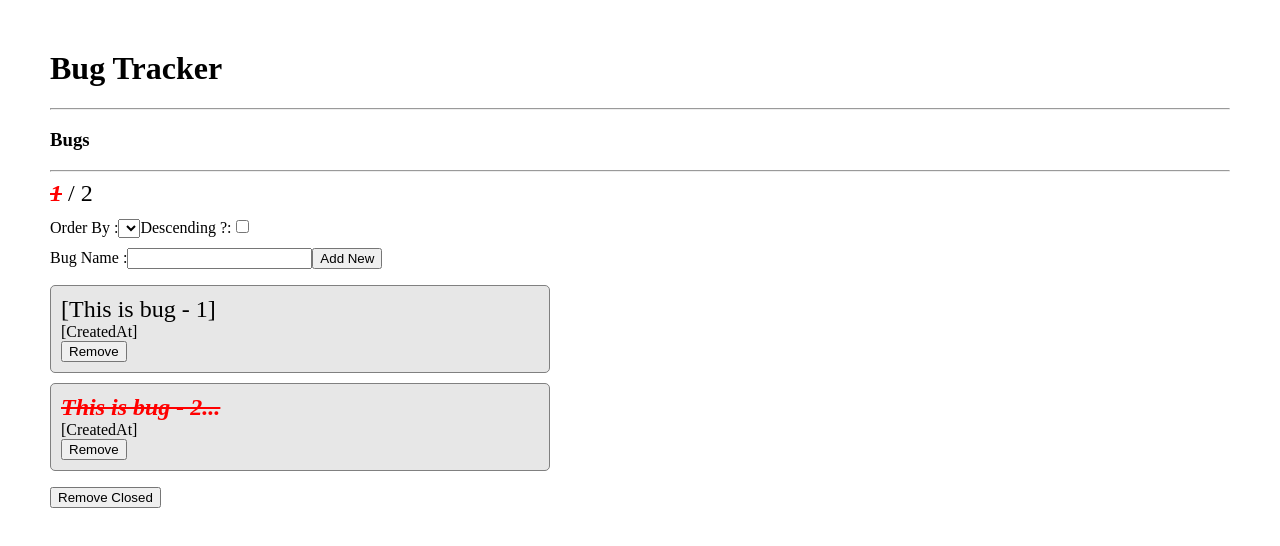
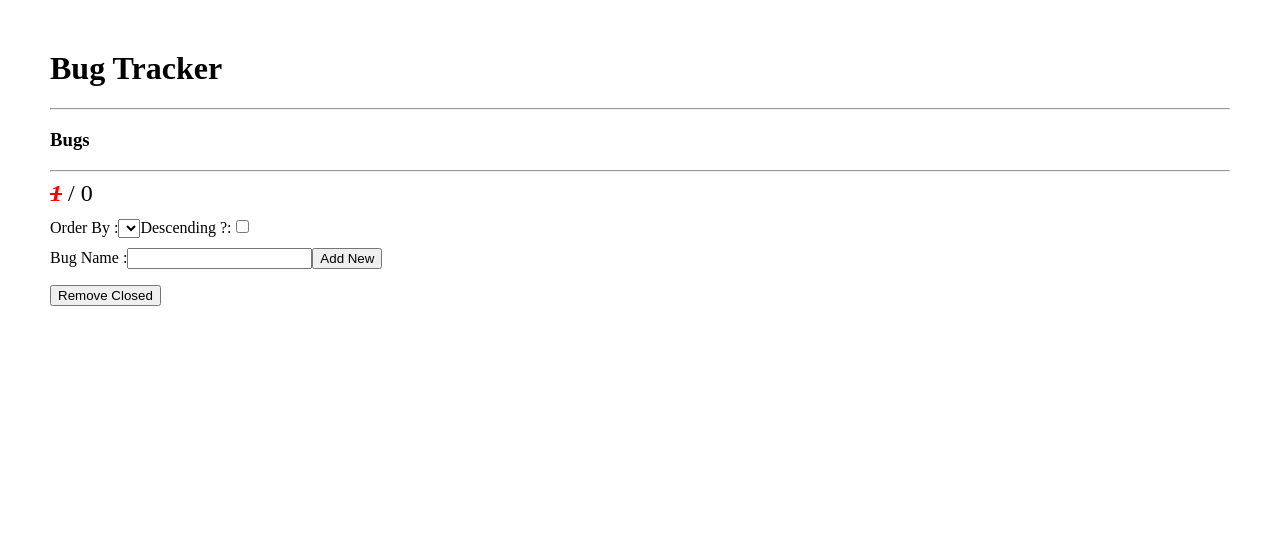
Before and after one commit to tkmagesh/IBM-Angular-Dec-2020, an Angular app in the folder bug-tracker-app/: page / in a window 1280 px wide. Shown: the top 546 px of the page. Built offline with nearby package versions, Linux system fonts and the light colour scheme.

Commit message:
Defining the Bug Model (interface)

```diff
--- a/bug-tracker-app/src/app/bugTracker/bugTracker.component.html
+++ b/bug-tracker-app/src/app/bugTracker/bugTracker.component.html
@@ -3,7 +3,7 @@
 <section class="stats">
     <span class="closed">1</span>
     <span> / </span>
-    <span>2</span>
+    <span>{{bugs.length}}</span>
 </section>
 <section>
     <label for="">Order By :</label>
@@ -17,21 +17,21 @@
 </section>
 <section class="edit">
     <label for="">Bug Name :</label>
-    <input type="text" name="" id="">
-    <input type="button" value="Add New">
+    <input type="text" #txtNewBugName>
+    <input type="button" value="Add New" (click)="onAddNewClick(txtNewBugName.value)">
 </section>
 <section class="list">
     <ol>
-        <li>
-            <span class="bugname">[This is bug - 1]</span>
-            <div class="datetime">[CreatedAt]</div>
+        <li *ngFor="let bug of bugs">
+            <span class="bugname">{{bug.name}}</span>
+            <div class="datetime">[{{bug.createdAt}}]</div>
             <input type="button" value="Remove">
         </li>
-        <li>
+        <!-- <li>
             <span class="bugname closed">This is bug - 2...</span>
             <div class="datetime">[CreatedAt]</div>
             <input type="button" value="Remove">
-        </li>
+        </li> -->
     </ol>
     <input type="button" value="Remove Closed">
 </section>
--- a/bug-tracker-app/src/app/bugTracker/bugTracker.component.ts
+++ b/bug-tracker-app/src/app/bugTracker/bugTracker.component.ts
@@ -1,4 +1,5 @@
 import { Component } from '@angular/core';
+import { Bug } from './models/Bug';
 
 @Component({
     selector : 'app-bug-tracker',
@@ -6,4 +7,17 @@ import { Component } from '@angular/core';
 })
 export class BugTrackerComponent{
 
+    private currentBugId: number = 0;
+
+    bugs : Bug[] = [];
+
+    onAddNewClick(bugName : string){
+        const newBug : Bug = {
+            id : ++this.currentBugId,
+            name : bugName,
+            isClosed : false,
+            createdAt : new Date()
+        };
+        this.bugs.push(newBug);
+    }
 }
--- /dev/null
+++ b/bug-tracker-app/src/app/bugTracker/models/Bug.ts
@@ -0,0 +1,6 @@
+export interface Bug {
+    id : number,
+    name : string,
+    isClosed : boolean,
+    createdAt : Date
+};
```
